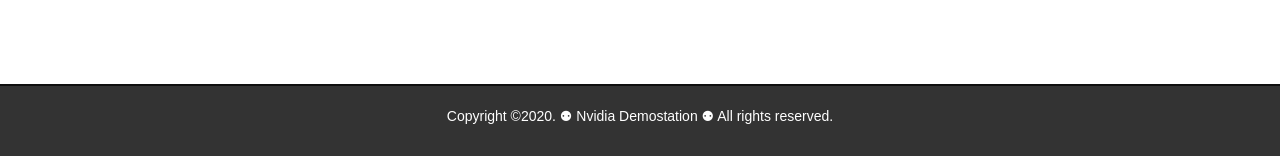
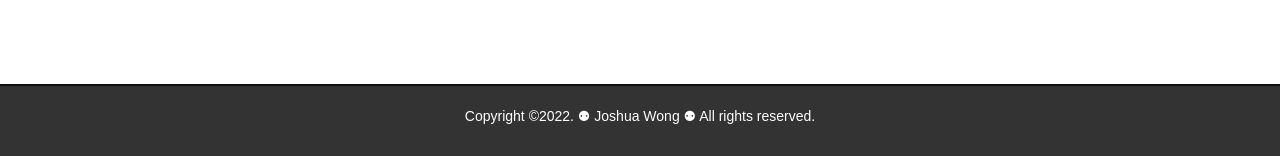
Before and after one commit to Joshyxwa/Nemo-Demo, a Flask app: page / in a window 1280 px wide. Shown: the part 644-800 px from the top of the page. Run offline with Flask 2, Linux system fonts and the light colour scheme; some libraries are stand-ins or nearby versions.

Commit message:
fixed banner and footer

```diff
--- a/application/templates/includes/footer.html
+++ b/application/templates/includes/footer.html
@@ -1,6 +1,6 @@
 <div class="fixed-bottom container-fluid text-center
             bottom-container">
     <footer>
-        <p>Copyright &copy;2020. &#9865; Nvidia Demostation &#9865; All rights reserved.</p>
+        <p>Copyright &copy;2022. &#9865; Joshua Wong &#9865; All rights reserved.</p>
     </footer>
 </div>
--- a/application/templates/layout.html
+++ b/application/templates/layout.html
@@ -14,7 +14,7 @@ crossorigin="anonymous">
 <body>
     <div id='banner' class="container-fluid text-center top-container">
         <img id='logo' src=
-         "{{ url_for('static',filename='img/nvidialogo(1).png')}}">
+         "{{ url_for('static',filename='img/nvidialogo.png')}}">
     </div>
     <div class="container">
 
```
